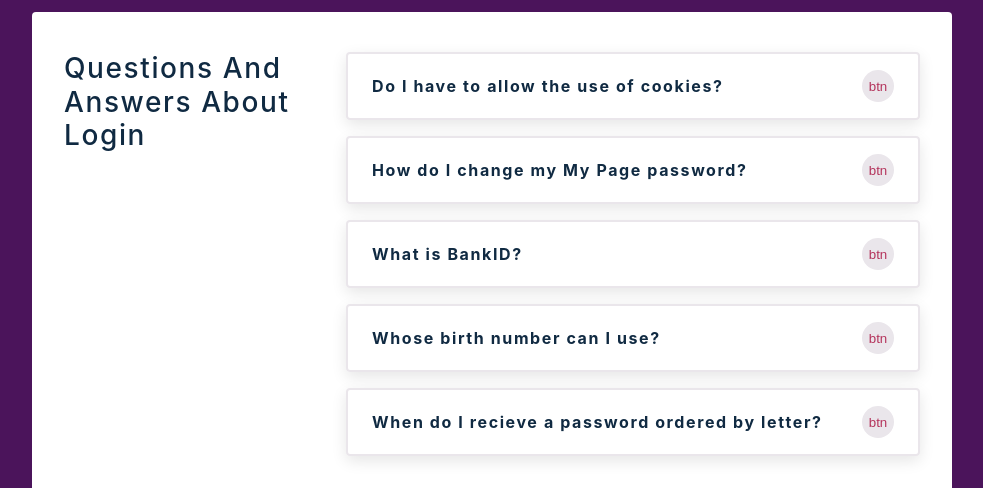
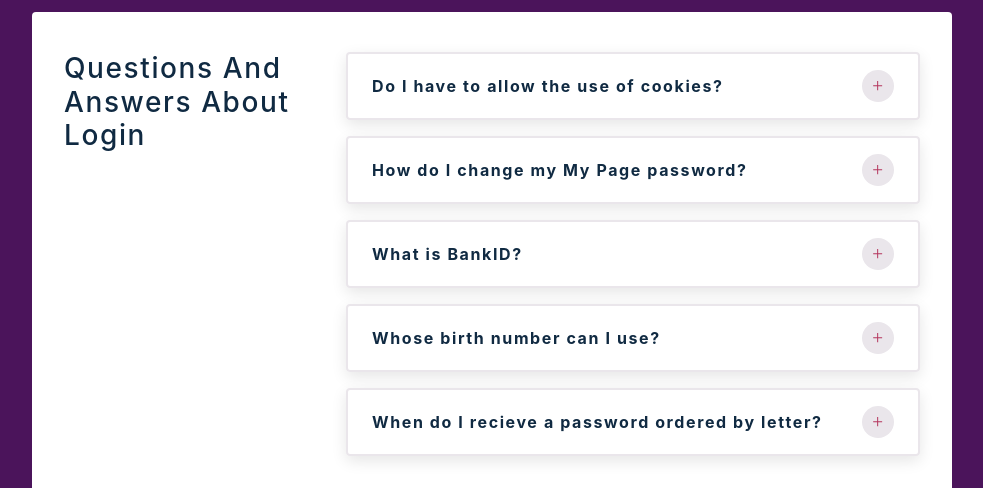
Before and after one commit to Who-codes/accordion-in-react, a React (Create React App) app: page / in a window 1280 px wide. Shown: the part 138-626 px from the top of the page, without its empty margins (148-1131 px from the left). Built offline with nearby package versions, Linux system fonts and the light colour scheme.

Commit message:
conditional rendering in Questions component's button and paragraph tag

```diff
--- a/src/Questions.jsx
+++ b/src/Questions.jsx
@@ -13,7 +13,7 @@ const Questions = ({ title, info }) => {
       <header>
         <h4>{title}</h4>
         <button className="btn" onClick={handleClick}>
-          btn
+          {showInfo ? <AiOutlineMinus /> : <AiOutlinePlus />}
         </button>
       </header>
       {showInfo && <p>{info}</p>}
```
